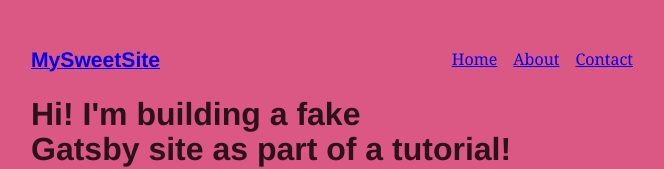
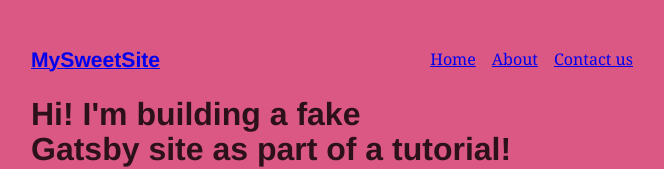
Before and after one commit to radmila-bozanic/hello-world, a Gatsby site: page / in a window 1280 px wide. Shown: the top 169 px of the page, without its empty margins (300-964 px from the left). Built offline with nearby package versions, Linux system fonts and the light colour scheme; Gatsby itself is replaced by a stand-in of ours.

Commit message:
Promenjen text

```diff
--- a/src/components/layout.js
+++ b/src/components/layout.js
@@ -16,7 +16,7 @@ export default function Layout({ children }) {
         <ul style={{ listStyle: `none`, float: `right` }}>
           <ListLink to="/">Home</ListLink>
           <ListLink to="/about/">About</ListLink>
-          <ListLink to="/contact/">Contact</ListLink>
+          <ListLink to="/contact/">Contact us</ListLink>
         </ul>
       </header>
       {children}
```
